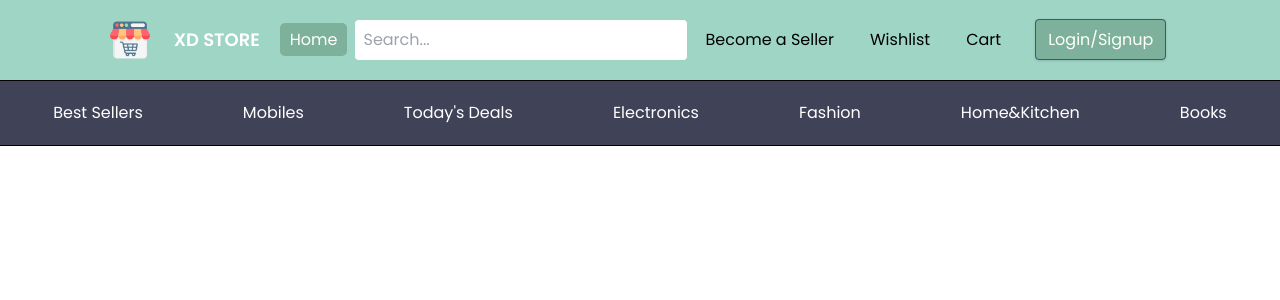
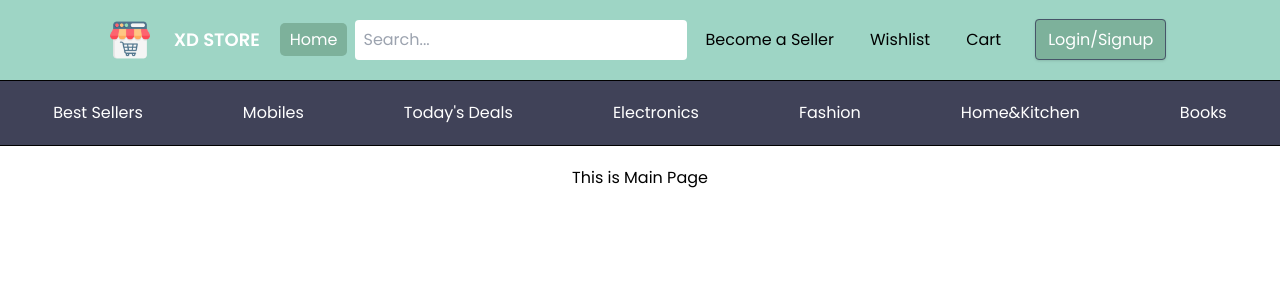
Before and after one commit to Kannu-Mandora/XD-Store-Frontend, a React (Create React App) app: page / in a window 1280 px wide. Shown: the top 300 px of the page. Built offline with nearby package versions, Linux system fonts and the light colour scheme; the HTML template or start-up script is replaced by a standard one.

Commit message:
Fix Components Placements In Main.js

```diff
--- a/src/App.js
+++ b/src/App.js
@@ -9,8 +9,8 @@ const App = () => {
       <Router>
         <Routes>
           <Route path="/" element={<Navigation />}>
-            <Route index element={<Main />} />
-            <Route path="*" element={<Error />} />
+          <Route index element={<Main/>} />
+          <Route path="*" element={<Error/>} />
           </Route>
         </Routes>
       </Router>
--- a/src/Components/Main Components/Navigation.js
+++ b/src/Components/Main Components/Navigation.js
@@ -1,7 +1,6 @@
 import React from "react";
 import { Outlet } from "react-router-dom";
 import Navbar from "../desktop/Navbar";
-import Productbar from "../desktop/Categorybar";
 import Hambar from "../mobile/Hambar";
 const Navigation = () => {
   return (
@@ -10,7 +9,6 @@ const Navigation = () => {
       <Hambar />
       {/* Navigation Bar */}
       <Navbar/>
-      <Productbar/>
       <Outlet />
     </>
   );
--- a/src/Components/mobile/Main.js
+++ b/src/Components/mobile/Main.js
@@ -1,5 +1,6 @@
 import React from 'react'
 import Productbars from '../jsx/Productbars'
+import Categorybar from "../desktop/Categorybar"
 
 const Main = () => {
   return (
@@ -7,6 +8,10 @@ const Main = () => {
       <div className="lg:hidden flex justify-start items-center h-20 bg-leaf-light-color overflow-scroll scrollbar">
         <Productbars/>
     </div>
+    <Categorybar/>
+    <div>
+    <h1 className='text-center my-5'>This is Main Page</h1>
+    </div>
     </>
   )
 }
```
